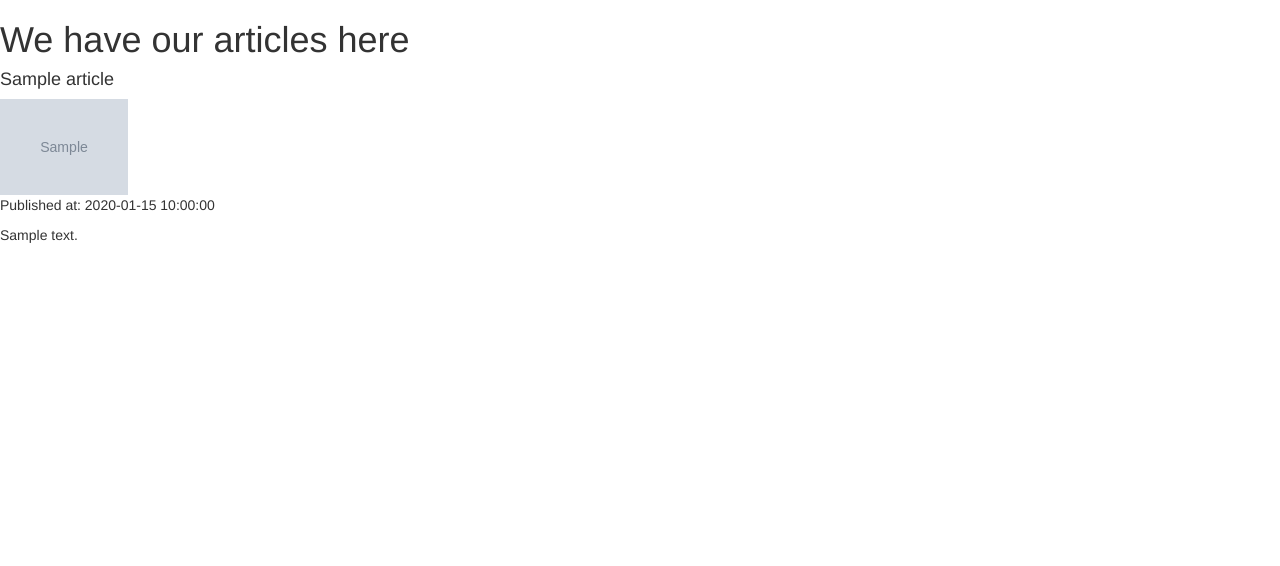
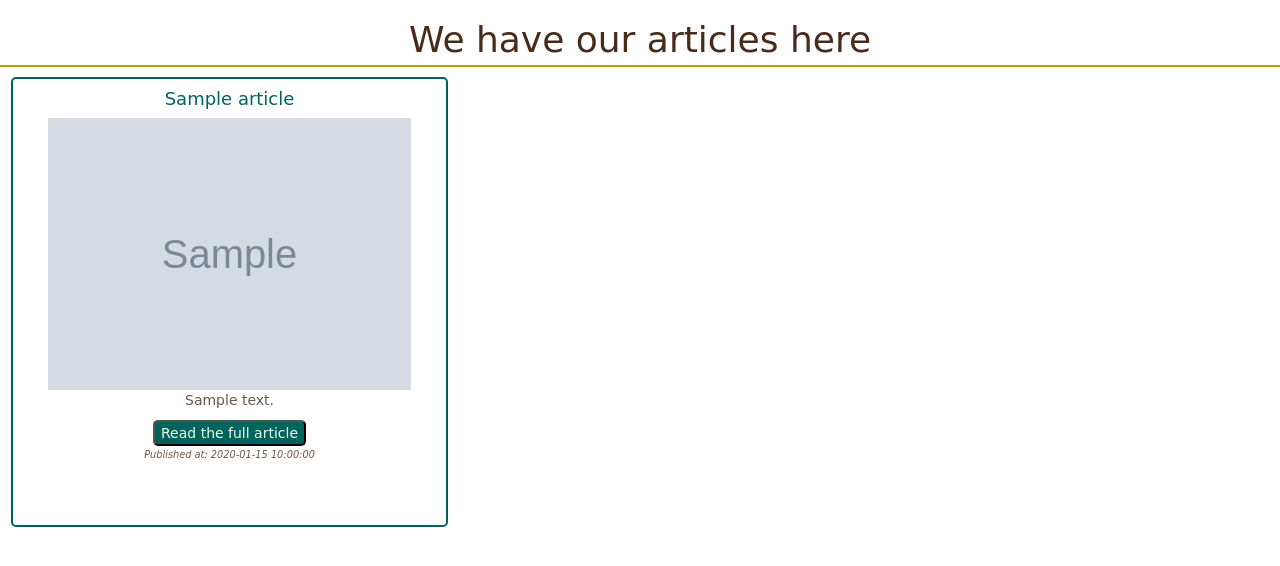
Before and after one commit to Robert-Moringa/News, a Flask app: template app/templates/articles.html in a window 1280 px wide. Shown: the top 566 px of the page. Run offline with Flask 2, Linux system fonts and the light colour scheme; the template is opened without the code that fills it: most values are stand-ins (such as "Sample title", 1, 10 or a date in 2020); grey boxes marked "Sample" are stand-in pictures; some libraries are stand-ins or nearby versions.

Commit message:
added styles block on articles.html and styled it

```diff
--- a/app/static/css/styles.css
+++ b/app/static/css/styles.css
@@ -48,3 +48,47 @@
     border-radius: 5px;
     margin-bottom: 2px;
 }
+
+/* article.html */
+.article{
+    border: 2px solid rgba(0, 99, 93, 1) ;
+    border-radius: 5px;
+    text-align: center;
+    margin-bottom: 2%;
+    height: 450px;
+    margin-left: 2%;
+    margin-right: 2%;
+}
+
+
+.article-title{
+    color: rgba(0, 99, 93, 1);
+}
+
+.article-description{
+    color: rgba(71, 44, 27, 0.8);
+}
+
+.article-button{
+    background-color: rgba(0, 99, 93, 1) ;
+    border-radius: 5px;
+    margin-bottom: 2px;
+}
+
+.article-readmore{
+    color: rgba(236, 254, 232, 1);
+    text-align: center;
+}
+.article-date{
+    color: rgba(71, 44, 27, 0.8);
+    text-decoration: italic;
+    font-size: 70%;
+}
+
+.title{
+    font-family: 'Rancho', cursive;
+    text-align: center;
+    color: rgba(71, 44, 27, 1);
+    padding-bottom: 5px;
+    border-bottom: 2px solid rgba(187, 159, 6, 1)
+}
--- a/app/templates/articles.html
+++ b/app/templates/articles.html
@@ -1,17 +1,26 @@
 {% extends 'base.html'%}
+
+{% block styles%}
+    {{ super() }}
+    <link rel="stylesheet" href="{{url_for('static',filename='css/styles.css')}}">
+{% endblock %}
 
 {% block content %}
 
-<h1>We have our articles here</h1>
+<h1 class="title">We have our articles here</h1>
 
-{% for article in articles%}
-    <div id="articles">
-        <h4> {{article.title}} </h4>
-        <img src="{{ article.image}}" alt="" width="10%">
-        <p> Published at: {{article.date}}</p>
-        <p> {{article.description |truncate(70)}} </p>
+<div class="row">
+
+    {% for article in articles%}
+    <div class="col-md-4 article">
+        <h4 class="article-title"> {{article.title}} </h4>
+        <img src="{{ article.image}}" alt="" width="90%">
+        <p class="article-description"> {{article.description |truncate(150)}} </p>
+        <button class="article-button"><a href="{{article.url}}" class="article-readmore">Read the full article</a></button>
+        <p class="article-date"> <i>Published at: {{article.date}}</i></p>
     </div>
 
-{% endfor %}
+    {% endfor %}
+</div>
 
 {% endblock%}
--- a/app/views.py
+++ b/app/views.py
@@ -17,15 +17,18 @@ def index():
     science = getNews_sources('science')
     health = getNews_sources('health')
 
+    title= 'Welcome to the best News Website ever!'
+
     print(general)
 
-    return render_template('index.html', health = health, science = science, business = business, sports = sports, tech = tech, entertainment = entertainment , general = general)
+    return render_template('index.html', title=title, health = health, science = science, business = business, sports = sports, tech = tech, entertainment = entertainment , general = general)
 
 @app.route('/articles/<id>')
 def articles(id):
 	'''
 	view articles page
 	'''
+
 	articles = get_articles(id)
 
 	return render_template('articles.html', articles = articles)
--- a/instance/config.py
+++ b/instance/config.py
@@ -1 +1,3 @@
-NEWS_API_KEY= 'e568caa25ea34e7b9f0f2d1c48ae4e59'
+# NEWS_API_KEY= '6bd936b2d8314996a8319510c128d488'
+# NEWS_API_KEY= 'e568caa25ea34e7b9f0f2d1c48ae4e59'
+NEWS_API_KEY= '873b1b643687477298e582b09590f3cd'
```
